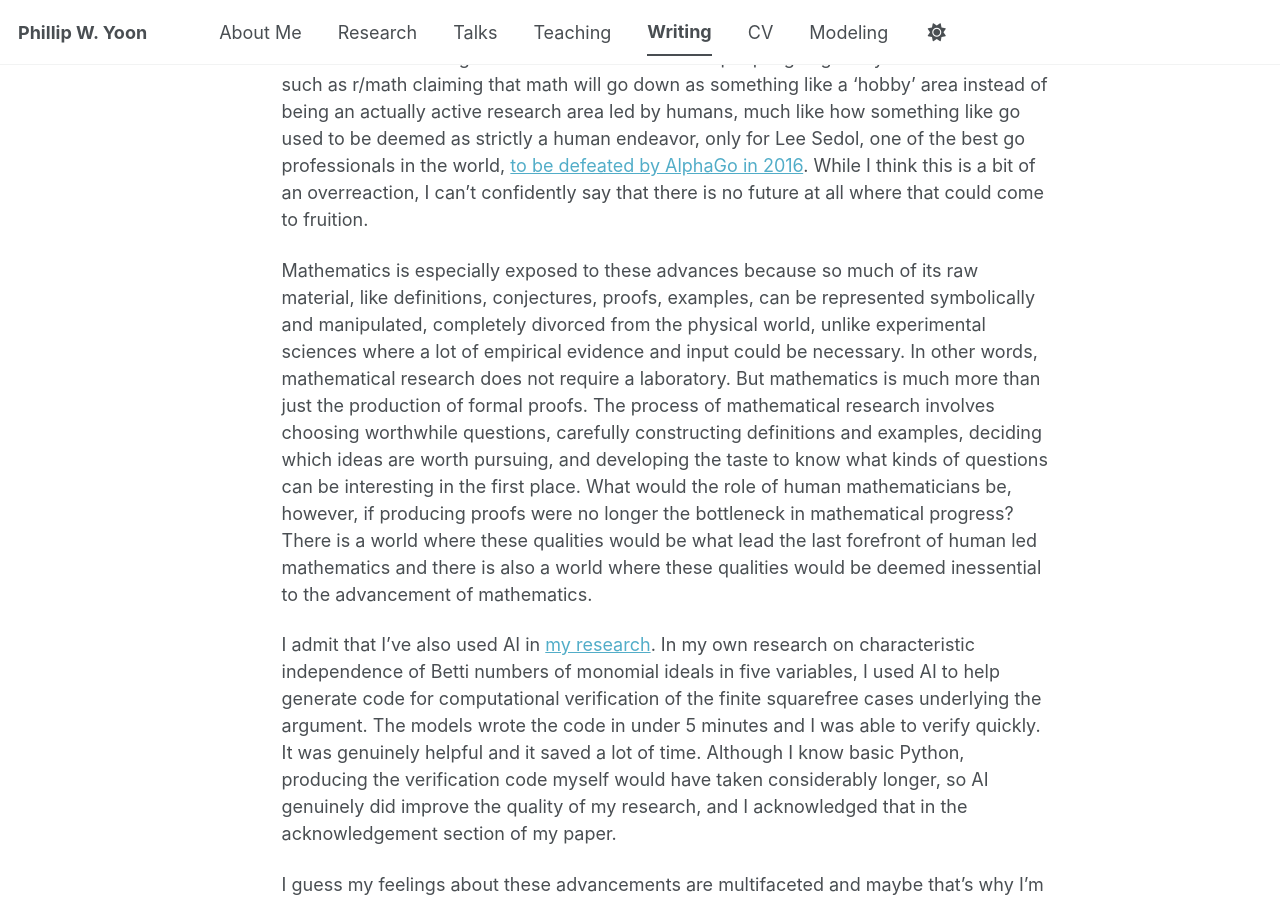
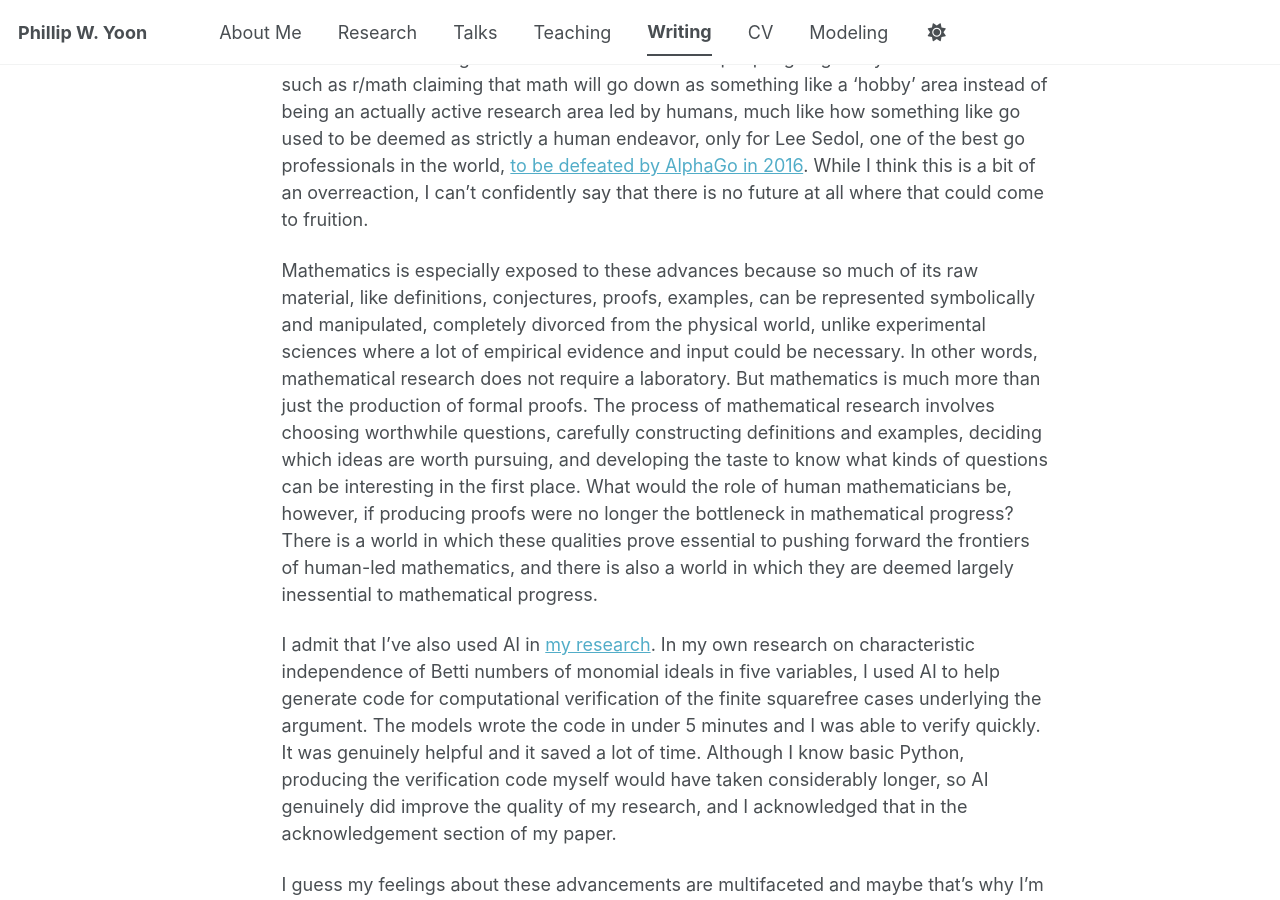
Before and after one commit to pwyoon/pwyoon.github.io, a Jekyll site: the page built from _posts/2026-09-09-reflections-02.md, in a window 1280 px wide and 900 px high, scrolled down 1694 px. Built offline with Jekyll 4.4.1, drawn with Linux system fonts in a browser that asks for light colours; comment, search, counter and statistics services are not loaded; a style sheet for code colours, icons or effects is not loaded.

Commit message:
Update reflections on AI's role in mathematics
Revised reflections on the impact of AI on mathematics, discussing both the benefits and challenges posed by AI advancements in mathematical research.

```diff
--- a/_posts/2026-09-09-reflections-02.md
+++ b/_posts/2026-09-09-reflections-02.md
@@ -26,7 +26,7 @@ My friend messaged me “RIP math” after sending me the news about OpenAI’s
 
 There is another aspect to this too, of course. Part of the unease comes from realizing that there may soon be important intellectual tasks at which machines outperform even the smartest or strongest humans. I’ve read a lot of people going crazy on subreddits such as r/math claiming that math will go down as something like a ‘hobby’ area instead of being an actually active research area led by humans, much like how something like go used to be deemed as strictly a human endeavor, only for Lee Sedol, one of the best go professionals in the world, [to be defeated by AlphaGo in 2016](https://en.wikipedia.org/wiki/AlphaGo_versus_Lee_Sedol). While I think this is a bit of an overreaction, I can’t confidently say that there is no future at all where that could come to fruition.
 
-Mathematics is especially exposed to these advances because so much of its raw material, like definitions, conjectures, proofs, examples, can be represented symbolically and manipulated, completely divorced from the physical world, unlike experimental sciences where a lot of empirical evidence and input could be necessary. In other words, mathematical research does not require a laboratory. But mathematics is much more than just the production of formal proofs. The process of mathematical research involves choosing worthwhile questions, carefully constructing definitions and examples, deciding which ideas are worth pursuing, and developing the taste to know what kinds of questions can be interesting in the first place. What would the role of human mathematicians be, however, if producing proofs were no longer the bottleneck in mathematical progress? There is a world where these qualities would be what lead the last forefront of human led mathematics and there is also a world where these qualities would be deemed inessential to the advancement of mathematics.
+Mathematics is especially exposed to these advances because so much of its raw material, like definitions, conjectures, proofs, examples, can be represented symbolically and manipulated, completely divorced from the physical world, unlike experimental sciences where a lot of empirical evidence and input could be necessary. In other words, mathematical research does not require a laboratory. But mathematics is much more than just the production of formal proofs. The process of mathematical research involves choosing worthwhile questions, carefully constructing definitions and examples, deciding which ideas are worth pursuing, and developing the taste to know what kinds of questions can be interesting in the first place. What would the role of human mathematicians be, however, if producing proofs were no longer the bottleneck in mathematical progress? There is a world in which these qualities prove essential to pushing forward the frontiers of human-led mathematics, and there is also a world in which they are deemed largely inessential to mathematical progress.
 
 I admit that I’ve also used AI in [my research](https://arxiv.org/abs/2607.10639). In my own research on characteristic independence of Betti numbers of monomial ideals in five variables, I used AI to help generate code for computational verification of the finite squarefree cases underlying the argument. The models wrote the code in under 5 minutes and I was able to verify quickly. It was genuinely helpful and it saved a lot of time. Although I know basic Python, producing the verification code myself would have taken considerably longer, so AI genuinely did improve the quality of my research, and I acknowledged that in the acknowledgement section of my paper.
 
```
